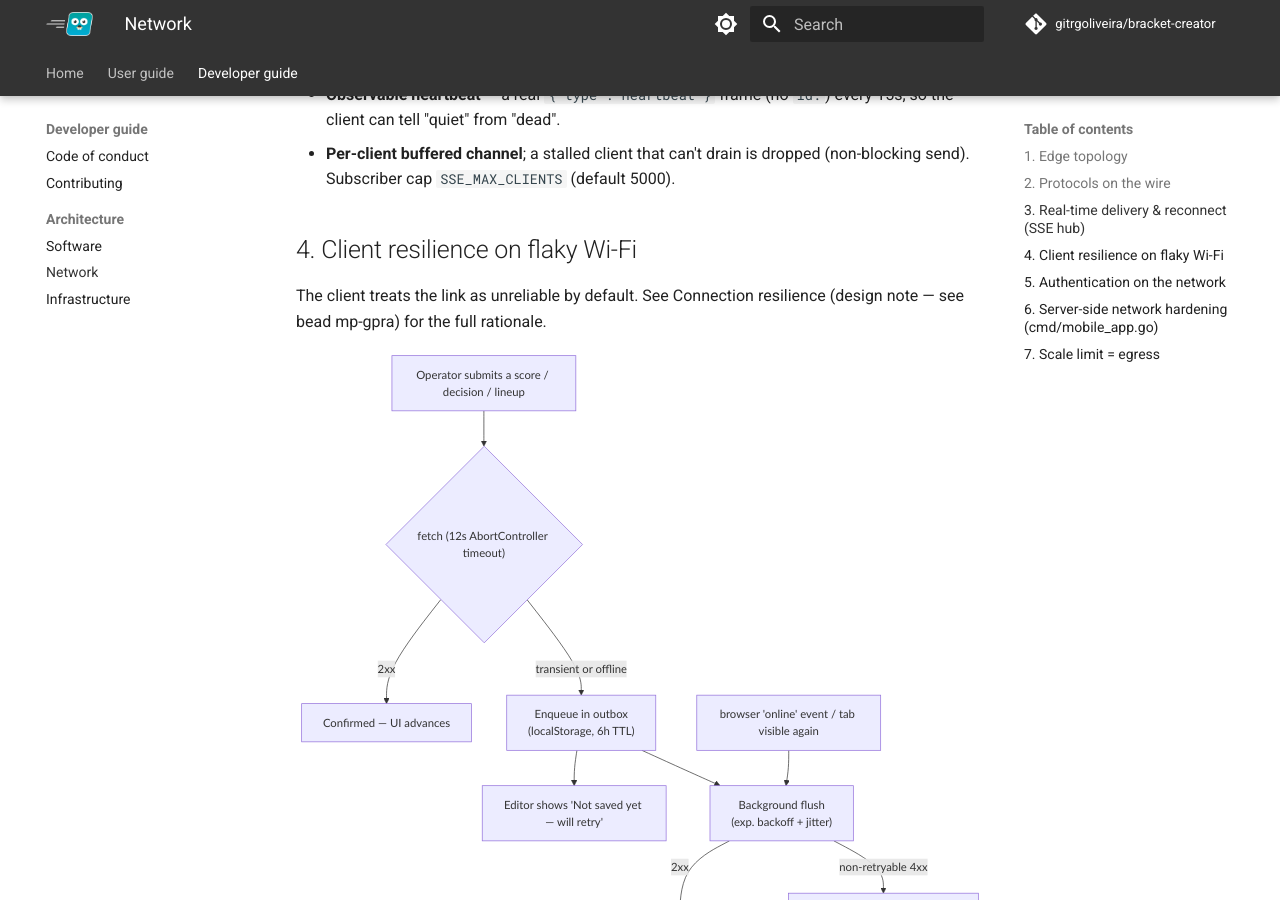
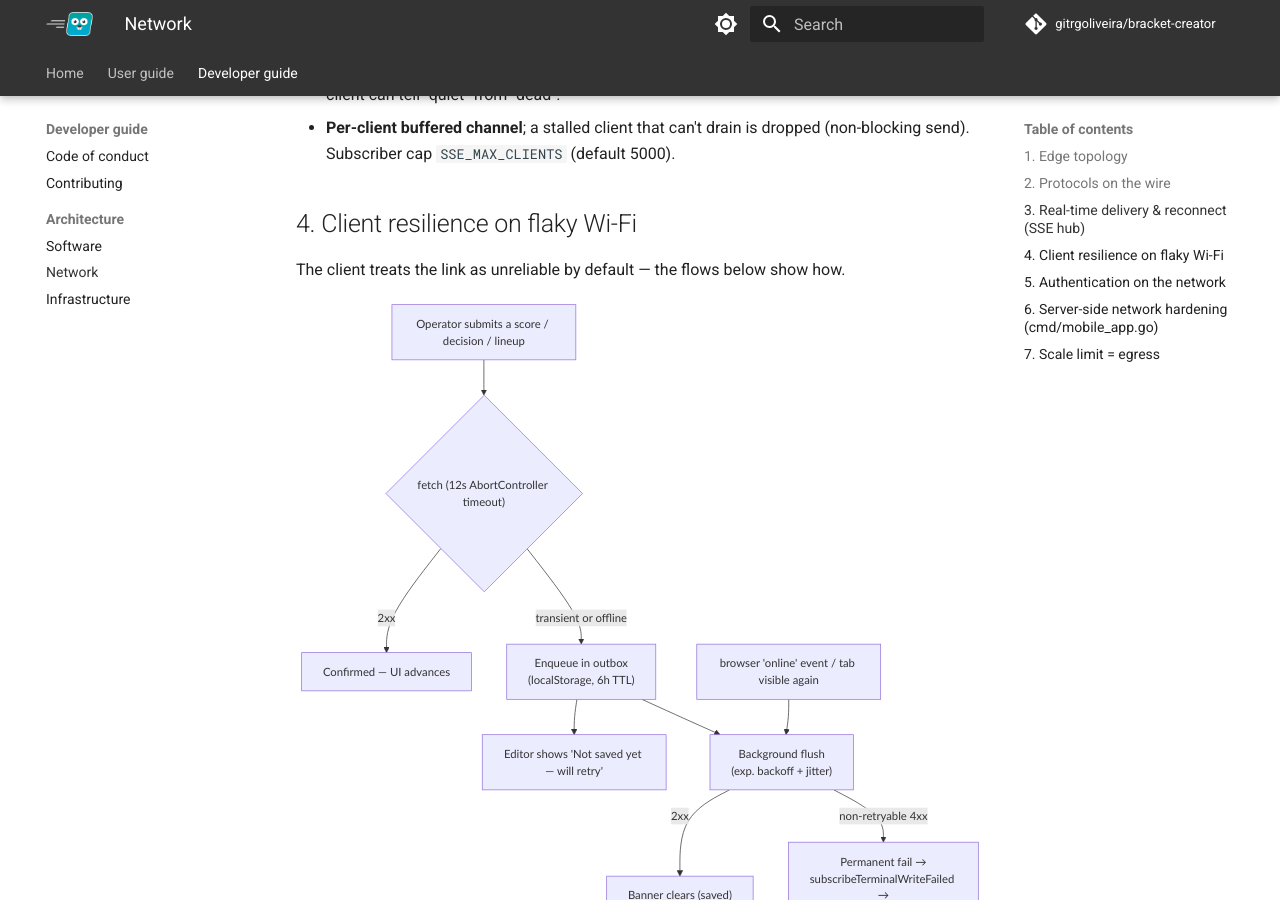
Before and after one commit to gitrgoliveira/bracket-creator, an MkDocs documentation site: the page built from docs/architecture/network-architecture.md, in a window 1280 px wide and 900 px high, scrolled down 2830 px. Built offline with MkDocs 1.6.1 and Material for MkDocs 9.7.7, drawn with Linux system fonts in a browser that asks for light colours; comment, search, counter and statistics services are not loaded; some of the changed text lies outside the part shown.

Commit message:
docs: keep architecture docs public, drop internal-bead leak from cross-refs
The software/network/infrastructure architecture docs stay public-facing (tracked
+ in the MkDocs nav). Remove the "Connection resilience (design note — see bead
mp-gpra)" references that my prior de-link introduced — a public reader can't open
an internal bead. The connection-resilience cross-links are simply dropped; the
network doc already covers the resilience flows inline.

Refs mp-gpra
Co-Authored-By: Claude Opus 4.8 <noreply@anthropic.com>

````diff
--- a/docs/architecture/network-architecture.md
+++ b/docs/architecture/network-architecture.md
@@ -4,7 +4,7 @@ How traffic flows between browsers and the tournament app: HTTPS termination at
 proxy, plain HTTP to the app, real-time updates over Server-Sent Events (SSE), and the
 client-side resilience that keeps it working on flaky venue Wi-Fi.
 
-> Related: [Software architecture](software-architecture.md) · [Infrastructure architecture](infrastructure-architecture.md) · Connection resilience (design note — see bead mp-gpra)
+> Related: [Software architecture](software-architecture.md) · [Infrastructure architecture](infrastructure-architecture.md)
 
 ## 1. Edge topology
 
@@ -103,8 +103,7 @@ sequenceDiagram
 
 ## 4. Client resilience on flaky Wi-Fi
 
-The client treats the link as unreliable by default. See
-Connection resilience (design note — see bead mp-gpra) for the full rationale.
+The client treats the link as unreliable by default — the flows below show how.
 
 ```mermaid
 flowchart TD
````
Also changed, not shown: docs/architecture/infrastructure-architecture.md (+1 -1 lines), docs/architecture/software-architecture.md (+2 -3 lines).
